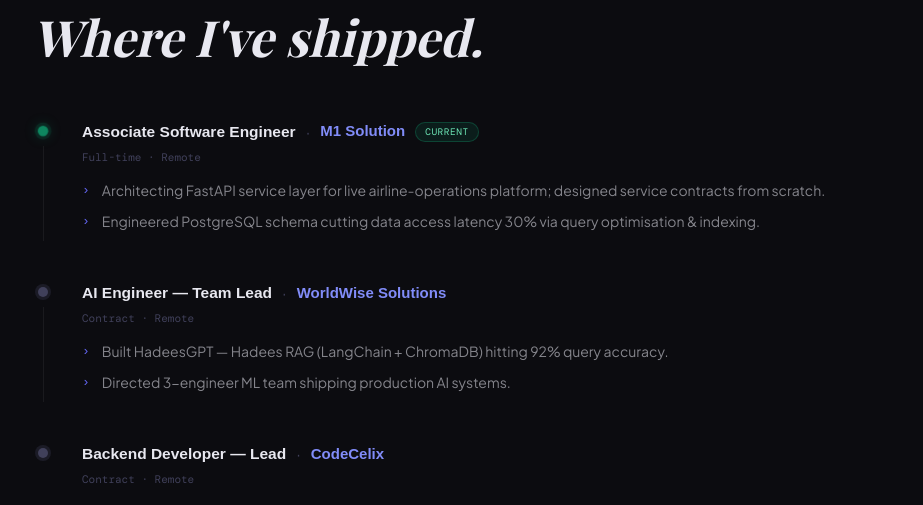
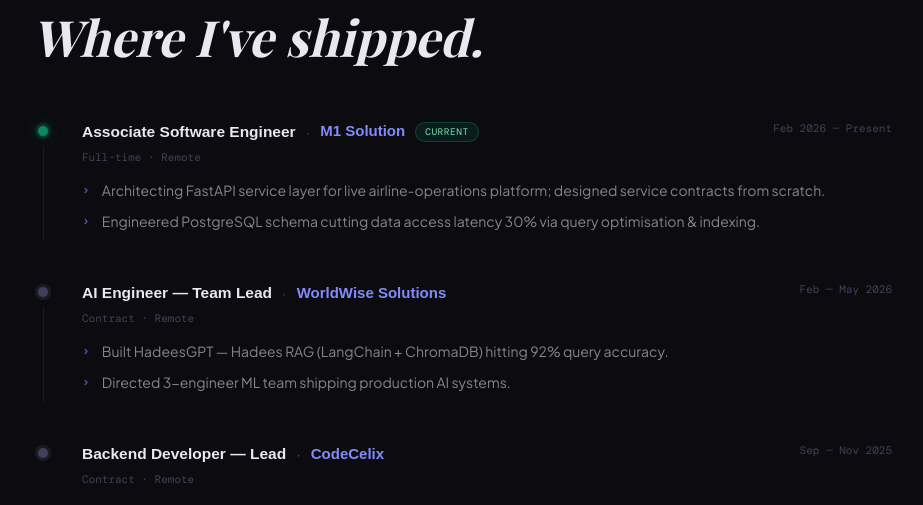
Before and after one commit to TashifToor/AI-Dev-Portfolio, a Next.js app: page / in a window 1280 px wide. Shown: the part 2640-3145 px from the top of the page, without its empty margins (178-1101 px from the left). Built offline with nearby package versions, Linux system fonts and the light colour scheme; a web font is replaced by a local one.

Commit message:
add port 3001 & solve typescript issues

```diff
--- a/app/page.tsx
+++ b/app/page.tsx
@@ -24,7 +24,7 @@
   return text;
 }
 
-function useInView(threshold: number = 0.12) {
+function useInView(threshold: number = 0.12): [React.RefObject<HTMLDivElement>, boolean] {
   const ref = useRef<HTMLDivElement>(null);
   const [inView, setInView] = useState<boolean>(false);
   useEffect(() => {
@@ -87,11 +87,11 @@
 ];
 
 const EXP = [
-  { role: "Associate Software Engineer", co: "M1 Solution",  type: "Full-time · Remote", live: true,
+  { role: "Associate Software Engineer", co: "M1 Solution", period: "Feb 2026 — Present", type: "Full-time · Remote", live: true,
     pts: ["Architecting FastAPI service layer for live airline-operations platform; designed service contracts from scratch.", "Engineered PostgreSQL schema cutting data access latency 30% via query optimisation & indexing."] },
-  { role: "AI Engineer — Team Lead", co: "WorldWise Solutions", type: "Contract · Remote", live: false,
+  { role: "AI Engineer — Team Lead", co: "WorldWise Solutions", period: "Feb — May 2026", type: "Contract · Remote", live: false,
     pts: ["Built HadeesGPT — Hadees RAG (LangChain + ChromaDB) hitting 92% query accuracy.", "Directed 3-engineer ML team shipping production AI systems."] },
-  { role: "Backend Developer — Lead", co: "CodeCelix",  type: "Contract · Remote", live: false,
+  { role: "Backend Developer — Lead", co: "CodeCelix", period: "Sep — Nov 2025", type: "Contract · Remote", live: false,
     pts: ["Delivered 8 production DRF endpoints integrated with React frontend.", "Cut integration turnaround 35% via code reviews across 3-member team."] },
 ];
 
@@ -430,7 +430,7 @@
                 {/* Photo area */}
                 <div style={{ position:"relative", aspectRatio:"4/5", background:"linear-gradient(160deg, #16161e 0%, #0f0f16 100%)", display:"flex", alignItems:"center", justifyContent:"center" }}>
                   <img src="/1.png" alt="Muhammad Tashif" style={{ width:"100%", height:"100%", objectFit:"cover", display:"block" }}
-                    onError={e => { e.target.style.display="none"; }} />
+                    onError={e => { (e.target as HTMLImageElement).style.display="none"; }} />
                   {/* Code overlay on hover */}
                   <div style={{ position:"absolute", bottom:43, left:67, right:16, background:"rgba(12,12,16,.85)", borderRadius:10, padding:"12px 14px", backdropFilter:"blur(8px)", border:"1px solid var(--wire)" }}>
                     <div style={{ fontFamily:"var(--mono)", fontSize:10.5, color:"#6ee7b7", marginBottom:4 }}>$ whoami</div>
```
Also changed, not shown: tsconfig.json (+6 -27 lines), 1 other file (tests, documents, lock files or other folders).
